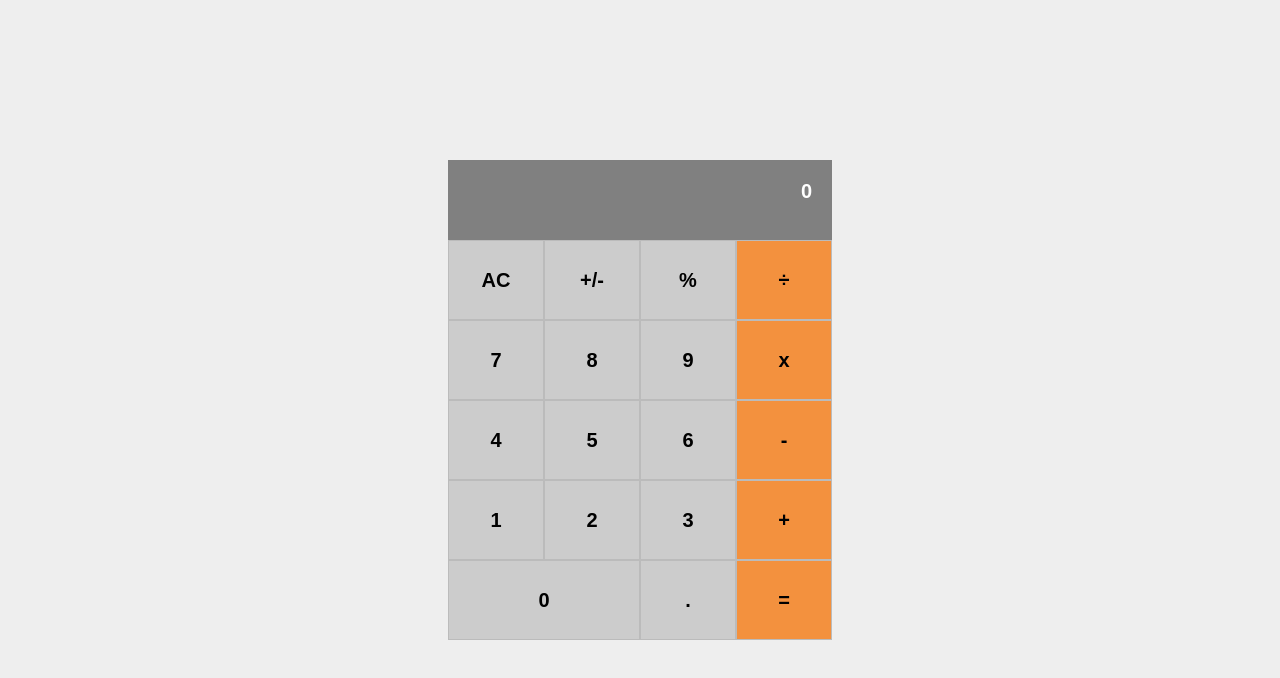
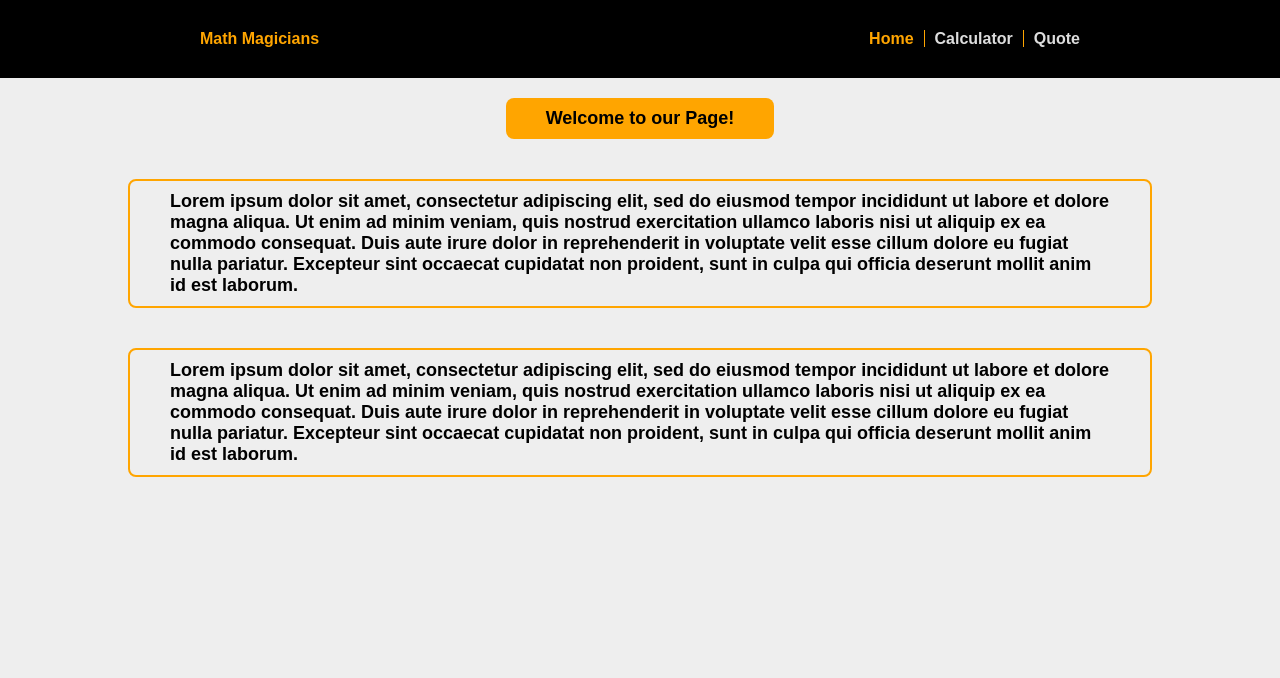
Before and after one commit to YussufOB/Math_Magician, a React (Create React App) app: page /math-magicians in a window 1280 px wide. Shown: the top 678 px of the page. Built offline with nearby package versions, Linux system fonts and the light colour scheme.

Commit message:
full website

```diff
--- a/package.json
+++ b/package.json
@@ -9,6 +9,7 @@
     "big.js": "^6.2.0",
     "react": "^18.1.0",
     "react-dom": "^18.1.0",
+    "react-router-dom": "^6.3.0",
     "react-scripts": "5.0.1",
     "web-vitals": "^2.1.4"
   },
--- a/src/App.css
+++ b/src/App.css
@@ -1,3 +1,10 @@
-.calculator {
+.content {
+  /* background-color: grey; */
   width: 100%;
+  height: 100%;
+  display: flex;
+  flex-direction: column;
+  justify-content: flex-start;
+  align-items: center;
+  padding-top: 2rem;
 }
--- a/src/App.js
+++ b/src/App.js
@@ -1,6 +1,15 @@
 import React, { Component } from 'react';
+import {
+  BrowserRouter as Router,
+  Routes,
+  Route,
+} from 'react-router-dom';
+
 import './App.css';
+import Home from './components/Home';
 import Calculator from './components/calculator';
+import Quote from './components/Quote';
+import NavBar from './components/Navbar';
 
 class App extends Component {
   constructor(props) {
@@ -10,7 +19,27 @@ class App extends Component {
 
   render() {
     return (
-      <Calculator className="calculator" />
+      <>
+        <Router>
+          <NavBar />
+          <section className="content">
+            <Routes>
+              <Route
+                path="/math-magicians"
+                element={<Home />}
+              />
+              <Route
+                path="/Calculator"
+                element={<Calculator className="calculator" />}
+              />
+              <Route
+                path="/Quote"
+                element={<Quote />}
+              />
+            </Routes>
+          </section>
+        </Router>
+      </>
     );
   }
 }
--- /dev/null
+++ b/src/components/Home.css
@@ -0,0 +1,28 @@
+.Home {
+  width: 100%;
+  height: 100%;
+  font-size: 2rem;
+  display: flex;
+  flex-direction: column;
+  align-items: center;
+  gap: 2rem;
+}
+
+.Home h1 {
+  font-size: 1.8rem;
+  font-weight: bold;
+  background-color: orange;
+  border-radius: 8px;
+  padding: 1rem 4rem;
+  margin-bottom: 2rem;
+}
+
+.Home p {
+  width: 80%;
+  font-size: 1.8rem;
+  font-weight: bold;
+  border: 2px solid orange;
+  border-radius: 8px;
+  padding: 1rem 4rem;
+  margin-bottom: 2rem;
+}
--- /dev/null
+++ b/src/components/Home.js
@@ -0,0 +1,15 @@
+import './Home.css';
+
+function Home() {
+  const par = 'Lorem ipsum dolor sit amet, consectetur adipiscing elit, sed do eiusmod tempor incididunt ut labore et dolore magna aliqua. Ut enim ad minim veniam, quis nostrud exercitation ullamco laboris nisi ut aliquip ex ea commodo consequat. Duis aute irure dolor in reprehenderit in voluptate velit esse cillum dolore eu fugiat nulla pariatur. Excepteur sint occaecat cupidatat non proident, sunt in culpa qui officia deserunt mollit anim id est laborum.';
+
+  return (
+    <section className="Home">
+      <h1>Welcome to our Page!</h1>
+      <p>{par}</p>
+      <p>{par}</p>
+    </section>
+  );
+}
+
+export default Home;
--- /dev/null
+++ b/src/components/Navbar.css
@@ -0,0 +1,52 @@
+nav {
+  padding: 3rem;
+  background-color: black;
+  display: flex;
+  justify-content: space-between;
+  align-items: center;
+  gap: 2rem;
+  font-size: 1.6rem;
+  font-weight: bold;
+}
+
+ul {
+  display: flex;
+  justify-content: center;
+  list-style-type: none;
+  font-size: 1.6rem;
+  font-weight: bold;
+}
+
+ul li a {
+  text-decoration: none;
+  color: #ddd;
+  outline: none;
+}
+
+ul li:not(:first-child)::before {
+  content: "";
+  border-left: 1px solid orange;
+  padding: 0 0 0 1rem;
+  margin-left: 1rem;
+}
+
+.logo {
+  text-decoration: none;
+  color: orange !important;
+  text-align: center;
+  display: flex;
+}
+
+.active {
+  color: orange;
+}
+
+/* media queries */
+
+/* Medium Devices, Desktops */
+
+@media (min-width: 992px) {
+  nav {
+    padding: 3rem 20rem;
+  }
+}
--- /dev/null
+++ b/src/components/Navbar.js
@@ -0,0 +1,45 @@
+import { NavLink } from 'react-router-dom';
+import './Navbar.css';
+
+function NavBar() {
+  return (
+    <nav>
+      <div>
+        <NavLink
+          className="logo"
+          to="/math-magicians"
+        >
+          Math Magicians
+        </NavLink>
+      </div>
+      <ul>
+        <li>
+          <NavLink
+            className={({ isActive }) => (isActive ? 'active' : '')}
+            to="/math-magicians"
+          >
+            Home
+          </NavLink>
+        </li>
+        <li>
+          <NavLink
+            className={({ isActive }) => (isActive ? 'active' : '')}
+            to="/Calculator"
+          >
+            Calculator
+          </NavLink>
+        </li>
+        <li>
+          <NavLink
+            className={({ isActive }) => (isActive ? 'active' : '')}
+            to="/Quote"
+          >
+            Quote
+          </NavLink>
+        </li>
+      </ul>
+    </nav>
+  );
+}
+
+export default NavBar;
--- /dev/null
+++ b/src/components/Quote.css
@@ -0,0 +1,19 @@
+.quote-container {
+  width: 80%;
+  display: flex;
+  flex-direction: column;
+  align-items: center;
+  font-size: 1.8rem;
+  margin-top: 4rem;
+  background-color: orange;
+  padding: 2rem;
+  border-radius: 8px;
+}
+
+.quote-container p {
+  text-align: center;
+  font-style: italic;
+  font-size: 2rem;
+  font-weight: bold;
+  margin-bottom: 2rem;
+}
--- /dev/null
+++ b/src/components/Quote.js
@@ -0,0 +1,15 @@
+import './Quote.css';
+
+const Quote = () => {
+  const quote = 'Mathematics is not about numbers equations, computations, or algorithms. It is about undersatanding.';
+  const author = '-William paul Thurston';
+
+  return (
+    <div className="quote-container">
+      <p>{quote}</p>
+      <span>{author}</span>
+    </div>
+  );
+};
+
+export default Quote;
--- a/src/components/calculator.css
+++ b/src/components/calculator.css
@@ -1,7 +1,18 @@
+.calculator_parent {
+  display: flex;
+  justify-content: space-between;
+  gap: 20px;
+  width: 60vw;
+}
+
+.calculator_heading {
+  font-size: 2.5rem;
+}
+
 .container {
   background-color: grey;
   display: grid;
-  width: 30vw;
+  width: 60%;
   height: 60vh;
   grid-template-columns: repeat(4, 1fr);
   grid-template-rows: repeat(6, 1fr);
@@ -50,3 +61,15 @@
 .zero {
   grid-column: 1 / span 2;
 }
+
+@media (max-width: 468px) {
+  .calculator_parent {
+    flex-direction: column;
+    justify-content: center;
+    align-items: center;
+  }
+
+  .container {
+    width: 80vw;
+  }
+}
--- a/src/components/calculator.js
+++ b/src/components/calculator.js
@@ -18,6 +18,8 @@ const Calculator = () => {
   };
 
   return (
+    <div className="calculator_parent">
+      <h1 className="calculator_heading">Let do some Math!</h1>
       <div className="container">
         <div className="display_board">
           {properties.total}
@@ -44,6 +46,8 @@ const Calculator = () => {
         <button type="button" onClick={handleClick} className="btn" value=".">.</button>
         <button type="button" onClick={handleClick} className="btn operator" value="=">=</button>
       </div>
+    </div>
+
   );
 };
 
--- a/src/index.css
+++ b/src/index.css
@@ -15,10 +15,14 @@ body {
   width: 100vw;
   height: 100vh;
   background-color: #eee;
-  display: grid;
-  place-content: center;
+  display: flex;
+  flex-direction: column;
+  align-items: center;
 }
 
 .calculator_wrapper {
+  width: 100vw;
+  height: 100%;
   font-weight: 900;
+  align-self: center;
 }
```
Also changed, not shown: 1 other file (tests, documents, lock files or other folders). Lines whose indentation alone changed are shown as unchanged.
